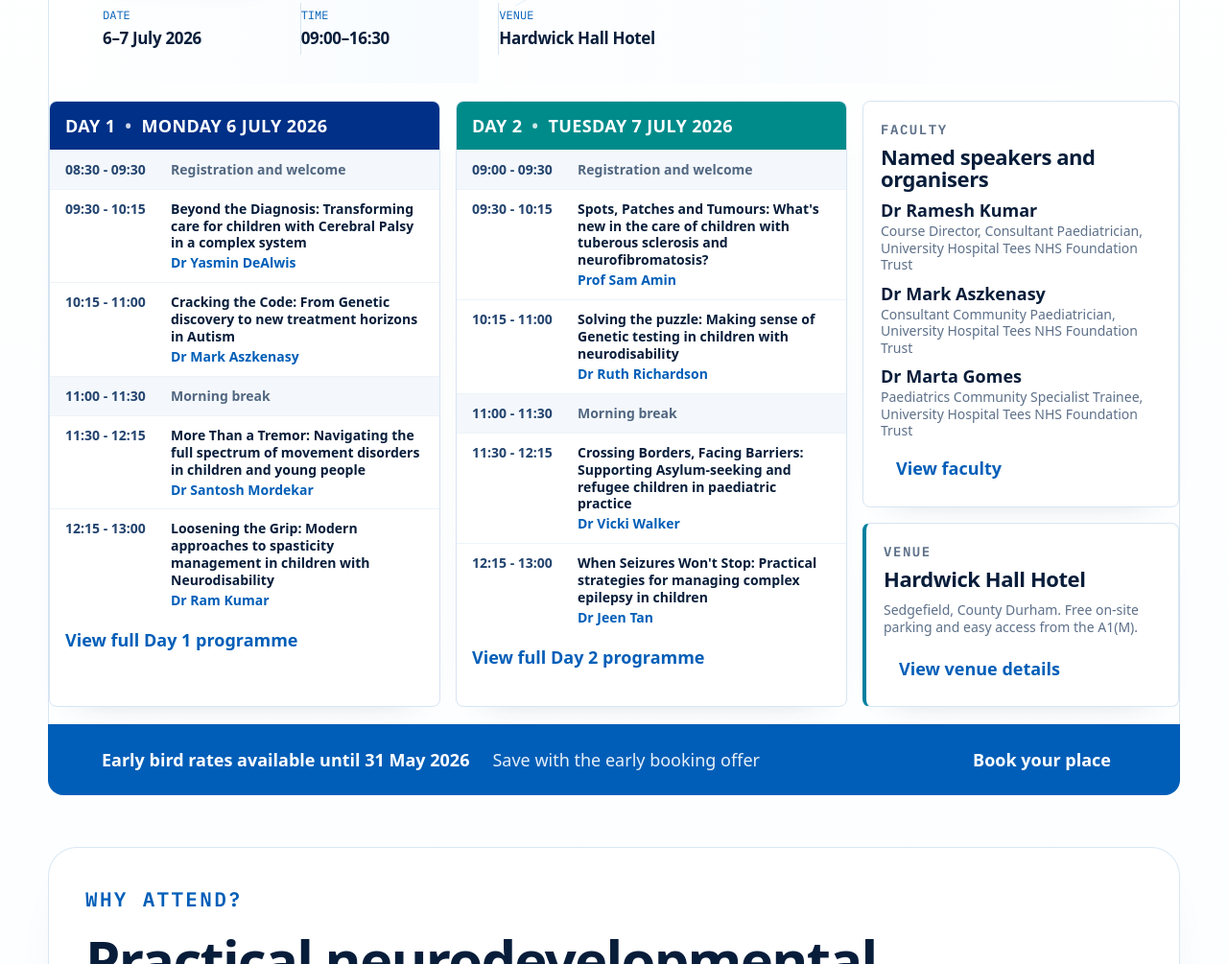
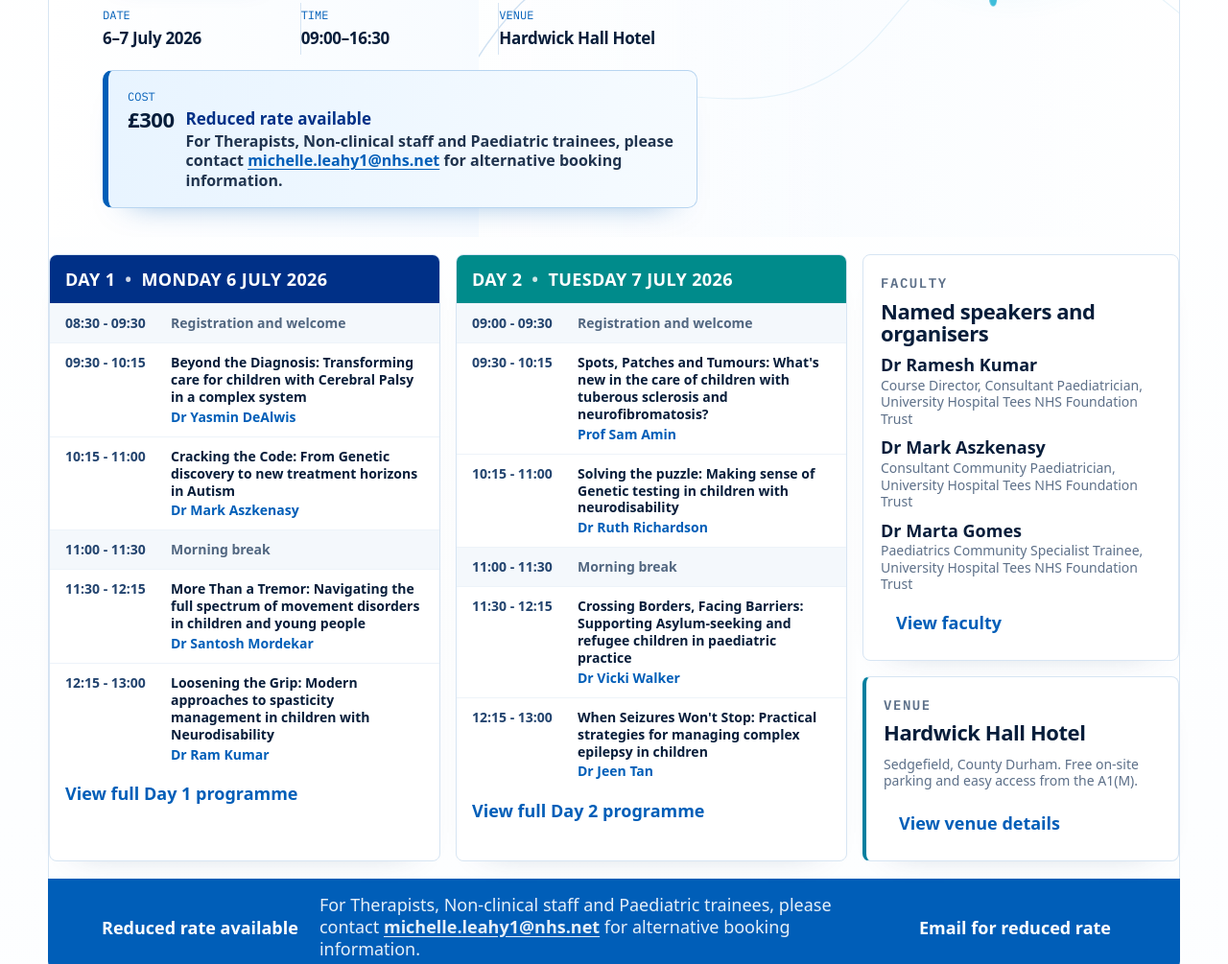
Before and after one commit to tedotedo/UHT-neurodevelopmental-symposium, a plain HTML site: page index.html in a window 1280 px wide. Shown: the part 515-1520 px from the top of the page at 96% size. Drawn offline with Linux system fonts and the light colour scheme; a web font is replaced by a local one.

Commit message:
Highlight reduced rate information

```diff
--- a/conference-refresh.css
+++ b/conference-refresh.css
@@ -463,13 +463,47 @@ body{
   background:transparent!important;
 }
 .home-page .quick-facts div:nth-child(3){border-right:0!important}
-.home-page .quick-facts .cost-fact{display:none!important}
+.home-page .quick-facts .cost-fact{
+  display:block!important;
+  grid-column:1/-1;
+  margin-top:16px;
+  padding:18px 20px!important;
+  border:1px solid #b8d5f0!important;
+  border-left:6px solid var(--refresh-blue)!important;
+  border-radius:10px!important;
+  background:linear-gradient(90deg,#e8f4ff 0%,#f6fbff 100%)!important;
+  box-shadow:0 18px 34px -28px rgba(0,94,184,.62)!important;
+}
 .home-page .quick-facts dt{
   color:var(--refresh-blue);
   font-size:12px;
 }
 .home-page .quick-facts dd{
   font-size:17px!important;
+}
+.home-page .quick-facts .cost-fact dd{
+  display:grid;
+  grid-template-columns:auto minmax(0,1fr);
+  gap:12px;
+  align-items:start;
+  font-size:22px!important;
+}
+.home-page .quick-facts .cost-note{
+  display:block;
+  margin:2px 0 0!important;
+  color:var(--refresh-text)!important;
+  font-size:16px!important;
+  line-height:1.28!important;
+}
+.home-page .quick-facts .cost-note strong{
+  display:block;
+  margin-bottom:3px;
+  color:var(--refresh-blue-dark);
+  font-size:17px;
+  line-height:1.1;
+}
+.home-page .quick-facts .cost-note span{
+  display:block;
 }
 .hero-network{
   position:absolute;
@@ -688,8 +722,8 @@ body{
 }
 .rate-strip{
   display:grid;
-  grid-template-columns:auto 1fr auto;
-  gap:24px;
+  grid-template-columns:auto minmax(0,1fr) auto;
+  gap:22px;
   align-items:center;
   width:min(var(--page-max),calc(100% - 36px));
   max-width:var(--page-max);
@@ -701,10 +735,18 @@ body{
 }
 .rate-strip span{
   opacity:.9;
+  line-height:1.3;
 }
 .rate-strip a{
   color:#fff;
   justify-self:end;
+}
+.rate-strip span a{
+  padding:0;
+  min-height:0;
+  color:#fff;
+  text-decoration:underline;
+  text-underline-offset:3px;
 }
 
 @media (max-width:1100px){
@@ -733,7 +775,7 @@ body{
   .home-page .hero-copy{max-width:100%}
   .home-page .hero h1{
     max-width:100%;
-    font-size:32px!important;
+    font-size:clamp(24px,7.7vw,32px)!important;
     line-height:1;
     overflow-wrap:normal;
     hyphens:none;
@@ -741,6 +783,19 @@ body{
   .home-page .hero-lede{font-size:20px}
   .home-page .quick-facts{grid-template-columns:1fr!important;gap:10px!important}
   .home-page .quick-facts div{border-right:0!important;border-bottom:1px solid var(--refresh-line)!important;padding:0 0 10px!important}
+  .home-page .quick-facts .cost-fact{
+    order:-1;
+    margin-top:8px;
+    padding:16px!important;
+    border-bottom:0!important;
+  }
+  .home-page .quick-facts .cost-fact dd{
+    grid-template-columns:1fr;
+    gap:4px;
+    font-size:20px!important;
+  }
+  .home-page .quick-facts .cost-note{font-size:14px!important}
+  .home-page .quick-facts .cost-note strong{font-size:16px}
   .home-showcase{width:calc(100% - 28px);border:0;padding-top:14px}
   .preview-grid,
   .preview-side{grid-template-columns:1fr}
@@ -748,7 +803,7 @@ body{
   .rate-strip{
     width:calc(100% - 28px);
     grid-template-columns:1fr;
-    gap:6px;
+    gap:8px;
     margin-bottom:34px;
     padding:18px 20px;
     border-radius:12px;
--- a/index.html
+++ b/index.html
@@ -10,7 +10,7 @@
   <link href="https://fonts.googleapis.com/css2?family=Afacad+Flux:wght@300;400;500;600;700;800&family=Figtree:wght@600;700;800&family=IBM+Plex+Mono:wght@400;500;600&display=swap" rel="stylesheet">
   <link rel="stylesheet" href="styles.css?v=programme-polish-20260524" />
   <link rel="stylesheet" href="design-polish.css?v=wordbreak-barfix-20260524" />
-  <link rel="stylesheet" href="conference-refresh.css?v=programme-page-20260524" />
+  <link rel="stylesheet" href="conference-refresh.css?v=rate-callout-20260524" />
 </head>
 <body class="home-page">
   <div class="site-shell">
@@ -86,7 +86,7 @@
             <div><dt>Date</dt><dd>6–7 July 2026</dd></div>
             <div><dt>Time</dt><dd>09:00–16:30</dd></div>
             <div><dt>Venue</dt><dd>Hardwick Hall Hotel</dd></div>
-            <div class="cost-fact"><dt>Cost</dt><dd>£300 <span class="cost-note">A reduced rate is available for Therapists, Non-clinical staff and Paediatric trainees, please contact <a href="mailto:michelle.leahy1@nhs.net">michelle.leahy1@nhs.net</a> for alternative booking information.</span></dd></div>
+            <div class="cost-fact"><dt>Cost</dt><dd>£300 <span class="cost-note"><strong>Reduced rate available</strong><span>For Therapists, Non-clinical staff and Paediatric trainees, please contact <a href="mailto:michelle.leahy1@nhs.net">michelle.leahy1@nhs.net</a> for alternative booking information.</span></span></dd></div>
           </dl>
         </div>
 
@@ -206,9 +206,9 @@
       </section>
 
       <section class="rate-strip" aria-label="Booking reminder">
-        <strong>Early bird rates available until 31 May 2026</strong>
-        <span>Save with the early booking offer</span>
-        <a href="https://events.southtees.nhs.uk/events/15th-tees-neuro-developmental-paediatrics-symposium-6th-7th-july-2026/">Book your place</a>
+        <strong>Reduced rate available</strong>
+        <span>For Therapists, Non-clinical staff and Paediatric trainees, please contact <a href="mailto:michelle.leahy1@nhs.net">michelle.leahy1@nhs.net</a> for alternative booking information.</span>
+        <a href="mailto:michelle.leahy1@nhs.net">Email for reduced rate</a>
       </section>
 
       <section class="trust-strip" aria-label="Conference host">
--- a/script.js
+++ b/script.js
@@ -11,7 +11,7 @@ document.documentElement.classList.add('js-ready');
 })();
 
 (() => {
-  const href = 'conference-refresh.css?v=programme-page-20260524';
+  const href = 'conference-refresh.css?v=rate-callout-20260524';
   if (!document.querySelector('link[href^="conference-refresh.css"]')) {
     const link = document.createElement('link');
     link.rel = 'stylesheet';
@@ -130,7 +130,7 @@ document.documentElement.classList.add('js-ready');
     bar.className = 'sticky-booking-bar';
     bar.setAttribute('aria-label', 'Booking shortcut');
     bar.innerHTML = `
-      <div class="sticky-booking-bar__text"><strong>6–7 July 2026 · Hardwick Hall</strong><span>£300 standard fee · reduced rates available</span></div>
+      <div class="sticky-booking-bar__text"><strong>Reduced rate available</strong><span>For Therapists, Non-clinical staff and Paediatric trainees</span></div>
       <a class="button primary" href="${bookingUrl}">Book</a>`;
     document.body.appendChild(bar);
     const updateBar = () => {
```
Also changed, not shown: faculty.html (+1 -1 lines), notes.html (+1 -1 lines), programme.html (+1 -1 lines), resources.html (+1 -1 lines), venue.html (+1 -1 lines).
